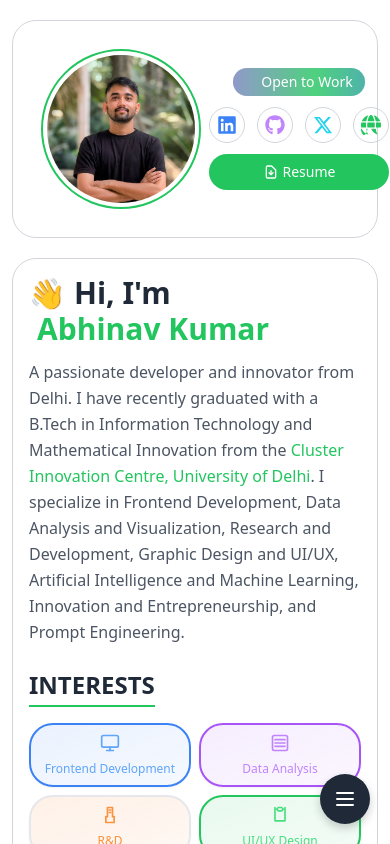
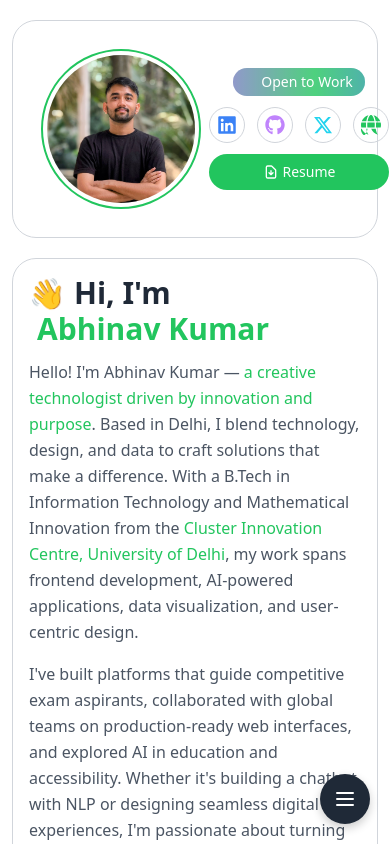
Before and after one commit to Abhinavkumar3584/PORTFOLIO, a React (Create React App) app: page / in a window 390 px wide. Shown: the top 844 px of the page. Built offline with nearby package versions, Linux system fonts and the light colour scheme.

Commit message:
style: Improve typography and responsiveness in Experience, Header, and Projects sections

```diff
--- a/src/components/ExperienceSection.jsx
+++ b/src/components/ExperienceSection.jsx
@@ -132,11 +132,11 @@ const ExperienceSection = () => {
                 <div className="flex items-center">
                   <img src={exp.logo} alt={exp.company} className="w-10 h-10 object-contain mr-3" />
                   <div>
-                    <h3 className="font-bold text-lg text-gray-800 dark:text-gray-100">{exp.company}</h3>
-                    <p className="text-green-500 dark:text-green-400 font-medium">{exp.position}</p>
+                    <h3 className="font-bold text-base md:text-lg text-gray-800 dark:text-gray-100">{exp.company}</h3>
+                    <p className="text-green-500 dark:text-green-400 font-medium text-sm md:text-base">{exp.position}</p>
                   </div>
                 </div>
-                <span className="text-sm text-gray-600 dark:text-gray-400 italic font-medium">{exp.date}</span>
+                <span className="text-xs md:text-sm text-gray-600 dark:text-gray-400 italic font-medium">{exp.date}</span>
               </div>
               <div className="w-full h-px bg-gray-400 dark:bg-gray-600 mb-3"></div>
               <div className="space-y-3 text-gray-700 dark:text-gray-200">
--- a/src/components/Header.jsx
+++ b/src/components/Header.jsx
@@ -146,10 +146,12 @@ const Header = () => {
         </h1>
 
         <p className="text-gray-600 dark:text-gray-300 leading-relaxed text-base md:text-lg">
-          A passionate developer and innovator from Delhi. I have recently graduated with a B.Tech in Information Technology and Mathematical Innovation from the
-          <span className="text-green-500 dark:text-green-400"> Cluster Innovation Centre, University of Delhi</span>.
-          I specialize in Frontend Development, Data Analysis and Visualization, Research and Development, Graphic Design and UI/UX,
-          Artificial Intelligence and Machine Learning, Innovation and Entrepreneurship, and Prompt Engineering.
+          Hello! I'm Abhinav Kumar — <span className="text-green-500 dark:text-green-400">a creative technologist driven by innovation and purpose</span>.
+          Based in Delhi, I blend technology, design, and data to craft solutions that make a difference. With a B.Tech in Information Technology and Mathematical Innovation from the
+          <span className="text-green-500 dark:text-green-400"> Cluster Innovation Centre, University of Delhi</span>, my work spans frontend development, AI-powered applications, data visualization, and user-centric design.
+        </p>
+        <p className="text-gray-600 dark:text-gray-300 leading-relaxed text-base md:text-lg mt-4">
+          I've built platforms that guide competitive exam aspirants, collaborated with global teams on production-ready web interfaces, and explored AI in education and accessibility. Whether it's building a chatbot with NLP or designing seamless digital experiences, I'm passionate about turning ideas into impactful tools.
         </p>
       </div>
 
--- a/src/components/ProjectsSection.jsx
+++ b/src/components/ProjectsSection.jsx
@@ -56,9 +56,9 @@ const ProjectsSection = () => {
             <div className="p-5">
               <div className="flex items-center mb-3">
                 <img src={project.image} alt={project.title} className="w-10 h-10 mr-3" />
-                <h3 className="font-bold text-lg text-gray-800 dark:text-gray-100">{project.title}</h3>
+                <h3 className="font-bold text-base md:text-lg text-gray-800 dark:text-gray-100">{project.title}</h3>
               </div>
-              <div className="text-right mb-3 text-green-500 dark:text-green-400 font-medium border-b border-gray-300 dark:border-gray-600 pb-2">
+              <div className="text-right mb-3 text-green-500 dark:text-green-400 font-medium border-b border-gray-300 dark:border-gray-600 pb-2 text-sm md:text-base">
                 {project.description}
               </div>
               <p className="text-xs text-gray-600 dark:text-gray-400 italic mb-3 text-right font-medium">Tech Stack: {project.tags.join(', ')}</p>
```
